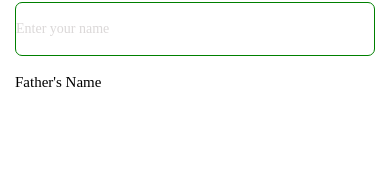
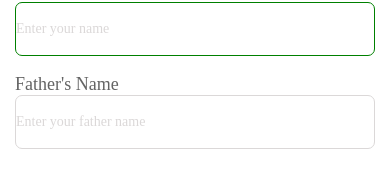
Before and after one commit to Shehiryar12/MyCrops, a React Native app: screen / in a window 390 px wide. Shown: the part 145-332 px from the top of the page. Built offline with nearby package versions, Linux system fonts and the light colour scheme.

Commit message:
create crops

```diff
--- a/Src/Screens/Register.js
+++ b/Src/Screens/Register.js
@@ -14,6 +14,10 @@ export default function Register() {
       keyboardType='name-phone-pad'/>
 
       <Text style={styles.FatherName}>Father's Name</Text>
+      <TextInput style={styles.finput} placeholder='Enter your father name' placeholderTextColor={"#DBD8D8"}
+      keyboardType='name-phone-pad'/>
+
+
     </View>
 
 
@@ -47,17 +51,6 @@ const styles = StyleSheet.create({
 
    },
 
-  // holder:{
-
-  //   borderRadius:5,
-  //   borderWidth:2,
-  //   marginLeft:15,
-  //   marginRight:15,
-  //   height:54,
-  //   // color:"#DBD8D8",
-  //   borderSize:1,
-
-  // }
   input:{
     fontSize:14,
     fontFamily:Font.regular,
@@ -69,11 +62,21 @@ const styles = StyleSheet.create({
     height:54
   },
   FatherName:{
-    fontSize:15,
+    fontSize:18,
     fontFamily:Font.medium,
     marginLeft:15,
     marginTop:18,
+    color:"#646464",
 
+  },
+  finput:{
+    borderWidth:1,
+    marginHorizontal:15,
+    borderRadius:7,
+    height:54,
+    borderColor:'#DBD8D8',
+    fontFamily:Font.regular,
+     fontSize:14
   }
 
 
```
